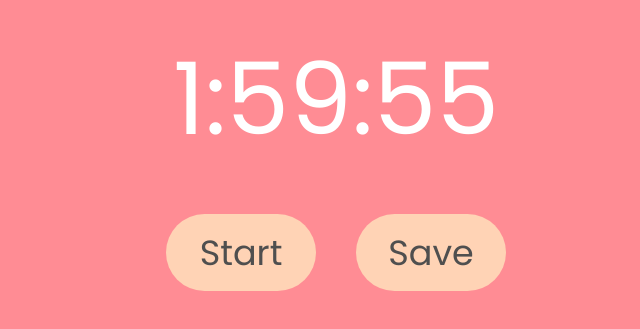
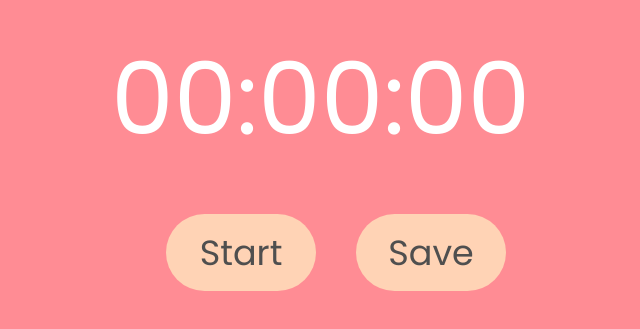
Before and after one commit to kayoken/pomodoro, a React (Vite) app: page / in a window 1280 px wide. Shown: the part 243-572 px from the top of the page, without its empty margins (304-944 px from the left). Built offline with nearby package versions, Linux system fonts and the light colour scheme.

Commit message:
time format

```diff
--- a/src/App.jsx
+++ b/src/App.jsx
@@ -4,7 +4,7 @@ import Timer from "./components/Timer";
 import Button from "./components/Button";
 
 function App() {
-  const [seconds, setSeconds] = useState(7195);
+  const [seconds, setSeconds] = useState(0);
   const [timerActive, setTimerActive] = useState(false);
   const [intervalId, setIntervalId] = useState(0);
   const [records, setRecords] = useState({});
--- a/src/App.scss
+++ b/src/App.scss
@@ -15,6 +15,7 @@ $black: #4f4f4f;
   height: 100vh;
   background-color: $pink;
   .timer {
+    width: 450px;
     transition: color 0.5s;
     color: $white;
     font-size: 100px;
--- a/src/components/Timer.jsx
+++ b/src/components/Timer.jsx
@@ -1,15 +1,26 @@
 const Timer = ({ seconds }) => {
-  const buildString = () => {
+  const calculateTime = () => {
     const hours = Math.floor(seconds / 3600);
     const finalSeconds = seconds % 60;
 
     const remainingSeconds = Math.floor(seconds % 3600);
     const minutes = Math.floor(remainingSeconds / 60);
 
-    return `${hours + ":" + minutes + ":" + finalSeconds}`;
+    return formatTime(hours, minutes, finalSeconds);
   };
 
-  return <div className="timer current-time">{buildString()}</div>;
+  const formatTime = (hours, minutes, seconds) => {
+    const format = (timePiece) => {
+      if (timePiece < 9) {
+        return `0${timePiece}`;
+      }
+      return timePiece;
+    };
+
+    return format(hours) + ":" + format(minutes) + ":" + format(seconds);
+  };
+
+  return <div className="timer current-time">{calculateTime()}</div>;
 };
 
 export default Timer;
```
